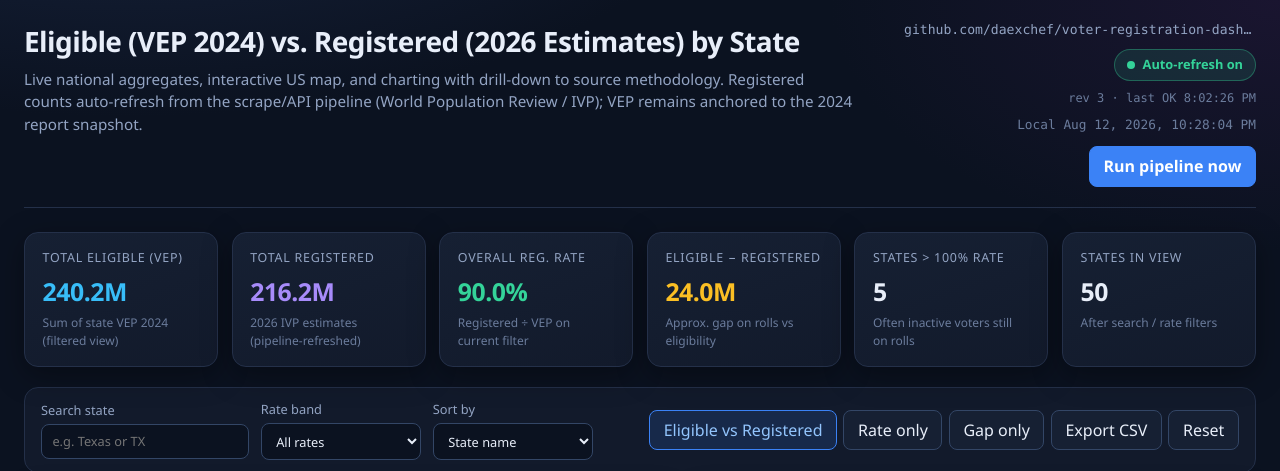
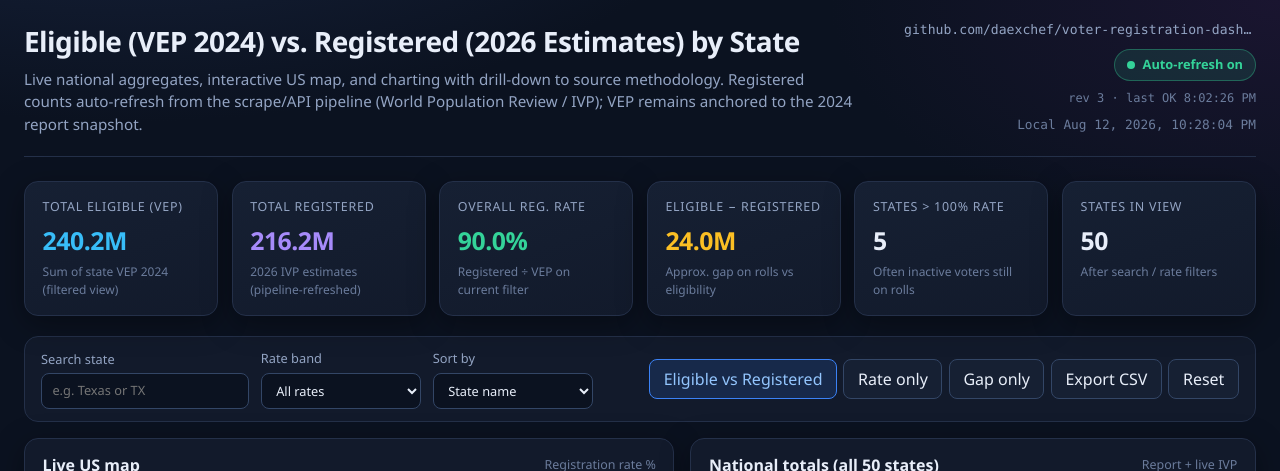
Before and after one commit to daexchef/voter-registration-dashboard, a plain HTML site: page index.html in a window 1280 px wide. Shown: the top 471 px of the page. Drawn offline with nearby package versions, Linux system fonts and the light colour scheme; no server answers.

Commit message:
Comment out pipeline refresh button
Comment out the 'Run pipeline now' button in index.html

```diff
--- a/index.html
+++ b/index.html
@@ -26,7 +26,7 @@
         <span class="live-badge" id="pipeline-status" title="Scrape pipeline status"><span class="dot"></span> Connecting…</span>
         <div class="pipeline-detail" id="pipeline-detail">—</div>
         <div class="clock" id="clock">—</div>
-        <button type="button" class="primary" id="btn-pipeline-refresh" style="margin-top:0.25rem">Run pipeline now</button>
+        <!--button type="button" class="primary" id="btn-pipeline-refresh" style="margin-top:0.25rem">Run pipeline now</button>-->
       </div>
     </header>
 
```
